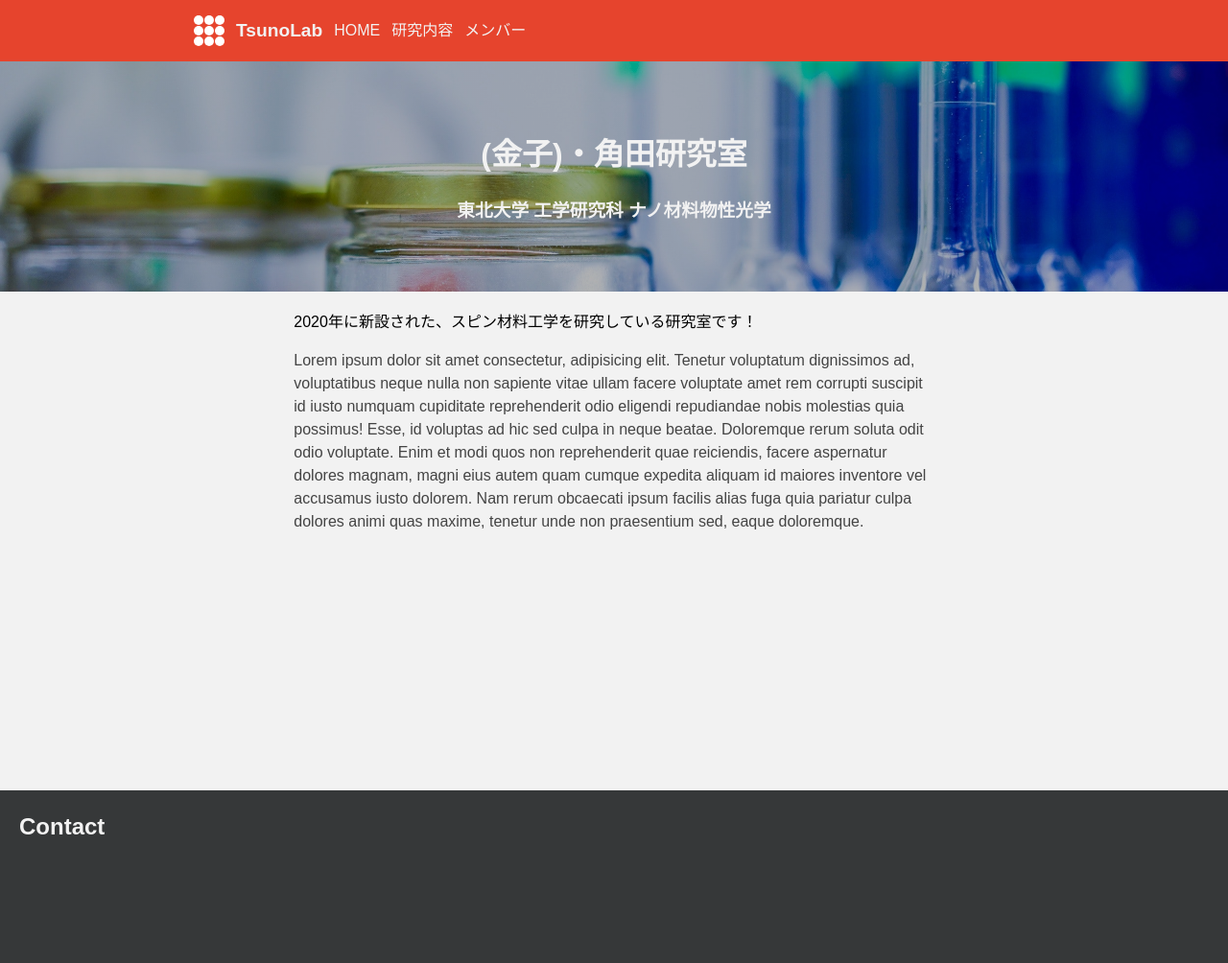
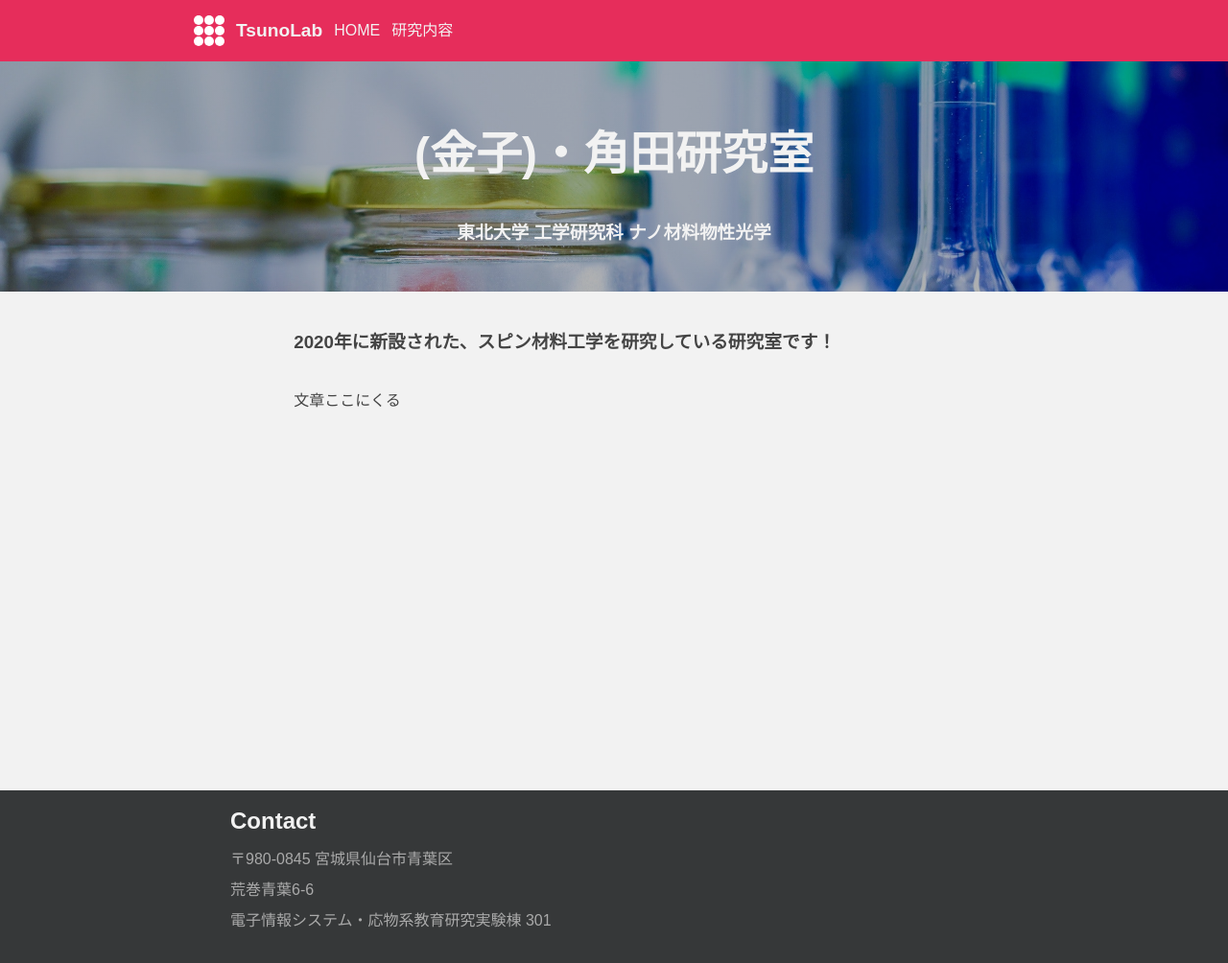
Before and after one commit to takatino/lab-test-site, a plain HTML site: page index.html in a window 1280 px wide. Shown: the whole page at 96% size. Drawn offline with Linux system fonts and the light colour scheme.

Commit message:
navbarの色変更、contact内容追加

```diff
--- a/index.html
+++ b/index.html
@@ -11,7 +11,7 @@
 </head>
 <body>
     <div class="navbar container">
-        <div class="navholder container">
+        <div class="container">
             <div class="navobj container">
                 <div id="logo">
                     <div class="logorow">
@@ -36,7 +36,6 @@
             </div>
             <div class="navobj container"><a>HOME</a></div>
             <div class="navobj container"><a>研究内容</a></div>
-            <div class="navobj container"><a>メンバー</a></div>
         </div>
     </div>
     <div class="mainimg container">
@@ -46,12 +45,19 @@
         </div>
     </div>
     <div class="main">
-        <p>2020年に新設された、スピン材料工学を研究している研究室です！</p>
-        <p style="color: var(--colorgray);">Lorem ipsum dolor sit amet consectetur, adipisicing elit. Tenetur voluptatum dignissimos ad, voluptatibus neque nulla non sapiente vitae ullam facere voluptate amet rem corrupti suscipit id iusto numquam cupiditate reprehenderit odio eligendi repudiandae nobis molestias quia possimus! Esse, id voluptas ad hic sed culpa in neque beatae. Doloremque rerum soluta odit odio voluptate. Enim et modi quos non reprehenderit quae reiciendis, facere aspernatur dolores magnam, magni eius autem quam cumque expedita aliquam id maiores inventore vel accusamus iusto dolorem. Nam rerum obcaecati ipsum facilis alias fuga quia pariatur culpa dolores animi quas maxime, tenetur unde non praesentium sed, eaque doloremque.</p>
+        <div class="container">
+            <h3>2020年に新設された、スピン材料工学を研究している研究室です！</h3>
+            <p>文章ここにくる</p>
+        </div>
     </div>
     <div class="access container">
-        <div id="contact">
-            <h2>Contact</h2>
+        <div class="container">
+            <div id="contact">
+                <h2>Contact</h2>
+                <p>〒980-0845 宮城県仙台市青葉区</p>
+                <p>荒巻青葉6-6</p>
+                <p>電子情報システム・応物系教育研究実験棟 301</p>
+            </div>
         </div>
     </div>
 </body>
--- a/style.css
+++ b/style.css
@@ -1,7 +1,8 @@
 :root {
-    --colororange: #E6442D;
+    --colorred: #e62d5b;
     --colorblack: #000000;
     --colorwhite: #f2f2f2;
+    --colorlgray: #aaaaaa;
     --colorgray: #444444;
     --colordgray: #363839;
 }
@@ -10,7 +11,7 @@ body {
     position: relative;
     margin: 0;
     background-color: var(--colorwhite);
-    color: var(--colorblack);
+    color: var(--colorgray);
     font-family: Arial, Helvetica, sans-serif;
     font-size: 16px;
     line-height: 1.5;
@@ -21,27 +22,25 @@ body {
     flex-direction: row;
 }
 
-div.navbar {
-    background-color: var(--colororange);
+.navbar {
+    background-color: var(--colorred);
     width: 100%;
     height: 64px;
     justify-content: center;
 }
 
-div.navholder {
+.navbar > .container {
     width: 100%;
     max-width: 900px;
 }
 
-div.navobj {
+.navobj {
     color: var(--colorwhite);
     height: 64px;
     margin-left: 12px;
     justify-content: center;
     align-items: center;
-
 }
-
 
 /*logo */
 #logo {
--- a/stylehome.css
+++ b/stylehome.css
@@ -9,12 +9,17 @@ div.mainimg {
     color: var(--colorwhite);
 }
 
-div.mainimg > .imgtext {
+.mainimg .imgtext {
     margin: 0 auto;
     text-align: center;
 }
 
-div.main {
+.imgtext h1 {
+    font-size: 3rem;
+}
+
+
+.main {
     width: 80%;
     height: 100%;
     max-width: 75ch;
@@ -24,14 +29,45 @@ div.main {
     margin-right: auto;
 }
 
-div.access {
+.main > .container {
+    flex-direction: column;
+}
+
+
+.access {
+    color: var(--colorwhite);
     background-color: var(--colordgray);
     bottom: 0;
     width: 100%;
     min-height: 180px;
+    justify-content: center;
 }
 
-div#contact {
+.access > .container {
+    width: 80%;
+    max-width: 800px;
+    margin: 0 auto;
+}
+
+#contact {
     color: var(--colorwhite);
-    margin-left: 20px;
+    width: 50%;
+    min-width: 340px;
+    line-height: 1;
 }
+
+#contact p {
+    color: var(--colorlgray);
+}
+
+@media only screen and (max-width: 700px) {
+    .imgtext h1 {
+        font-size: 2.5rem;
+    }
+}
+
+@media only screen and (max-width: 350px) {
+    .imgtext h1 {
+        font-size: 2rem;
+    }
+}
```
